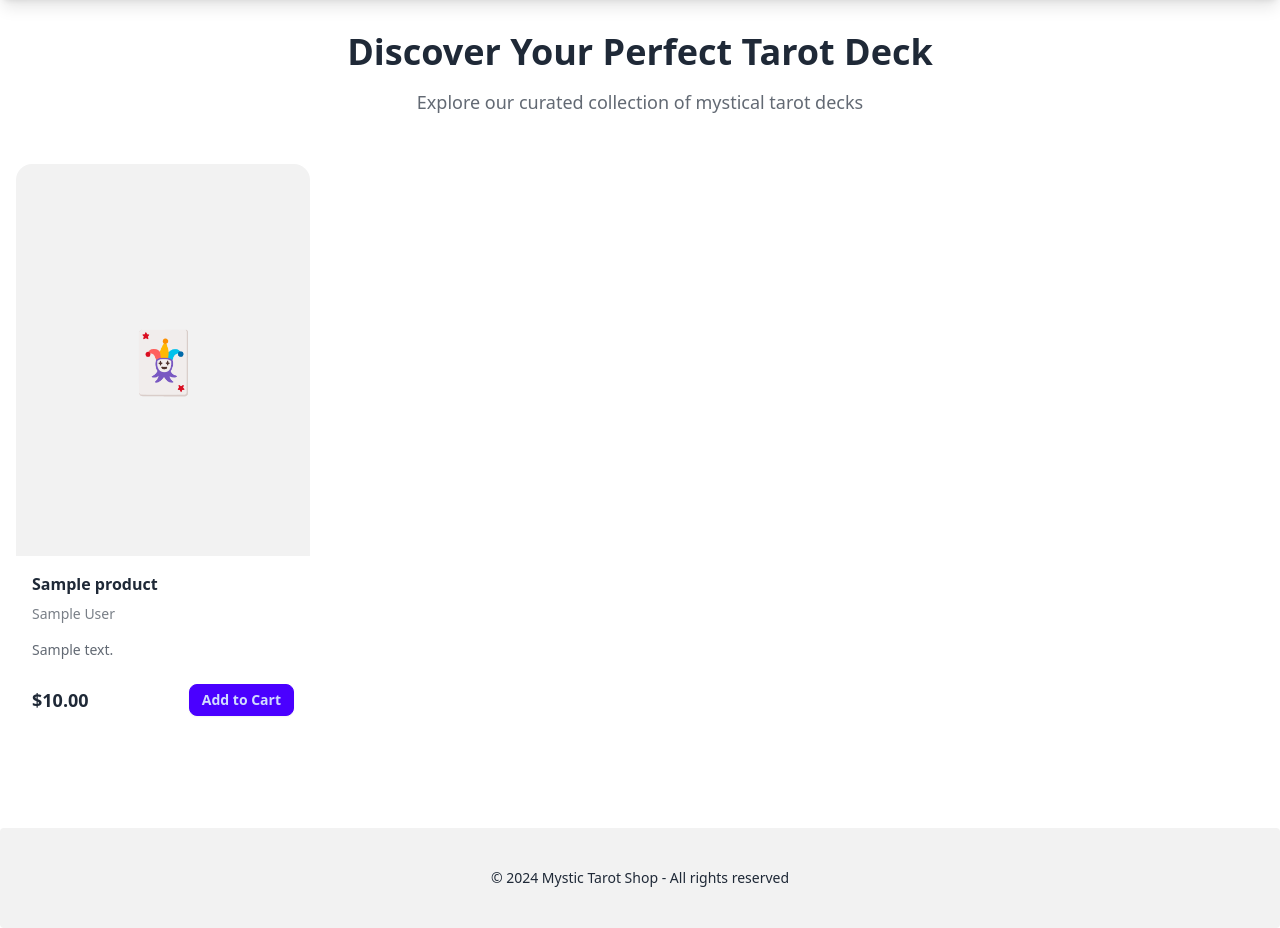
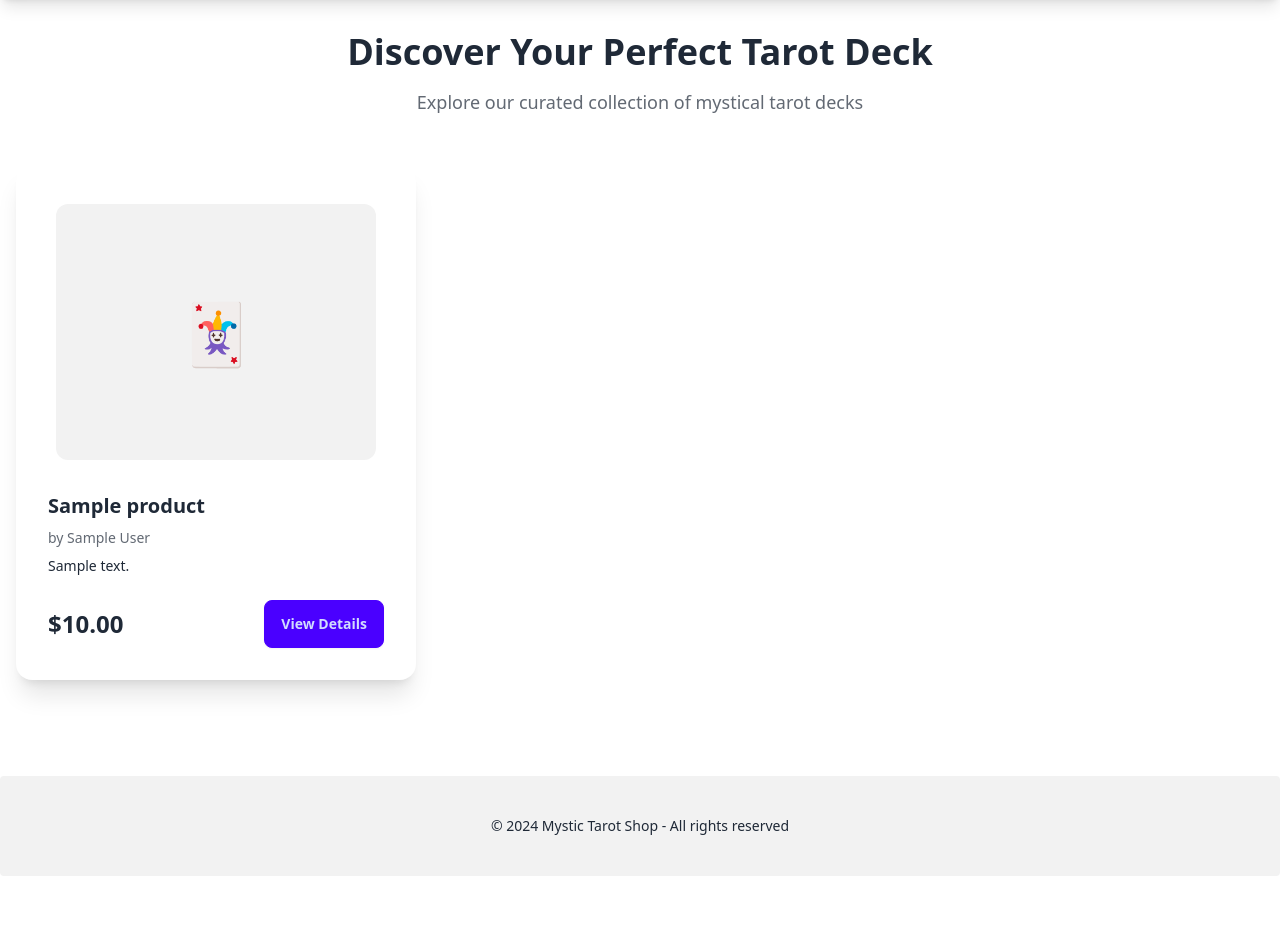
Before and after one commit to murphy99/Tarot_Shop, a Flask app: page / in a window 1280 px wide. Shown: the part 64-992 px from the top of the page. After the commit the page ends 940 px from the top, so only its background shows below. Run offline with Flask 3, Linux system fonts and the light colour scheme; tables that the repository leaves empty hold one stand-in row (values such as "Sample post"); some libraries are stand-ins or nearby versions.

Commit message:
Reverted back version

```diff
--- a/templates/index.html
+++ b/templates/index.html
@@ -6,44 +6,24 @@
     <p class="text-lg text-base-content/70">Explore our curated collection of mystical tarot decks</p>
 </div>
 
-<div class="grid grid-cols-2 md:grid-cols-3 lg:grid-cols-4 gap-6">
+<div class="grid grid-cols-1 md:grid-cols-2 lg:grid-cols-3 gap-6">
     {% for product in products %}
-    <a href="/product/{{ product.id }}" class="card bg-base-100 hover:shadow-xl transition-shadow cursor-pointer">
-        <figure class="bg-base-200 aspect-[3/4] flex items-center justify-center">
-            <span class="text-6xl">🃏</span>
+    <div class="card bg-base-100 shadow-xl hover:shadow-2xl transition-shadow">
+        <figure class="px-10 pt-10">
+            <div class="bg-base-200 rounded-xl w-full h-64 flex items-center justify-center">
+                <span class="text-6xl">🃏</span>
+            </div>
         </figure>
-        <div class="card-body p-4">
-            <h2 class="card-title text-base">{{ product.name }}</h2>
-            <p class="text-sm text-base-content/60">{{ product.author }}</p>
-            <p class="text-sm text-base-content/70 line-clamp-2 mt-2">{{ product.description }}</p>
-            <div class="flex justify-between items-center mt-4">
-                <span class="text-lg font-bold">${{ "%.2f"|format(product.price) }}</span>
-                <button onclick="event.preventDefault(); event.stopPropagation(); addToCart({{ product.id }})" class="btn btn-primary btn-sm">Add to Cart</button>
+        <div class="card-body">
+            <h2 class="card-title">{{ product.name }}</h2>
+            <p class="text-sm text-base-content/70">by {{ product.author }}</p>
+            <p class="text-sm line-clamp-2">{{ product.description }}</p>
+            <div class="card-actions justify-between items-center mt-4">
+                <span class="text-2xl font-bold">${{ "%.2f"|format(product.price) }}</span>
+                <a href="/product/{{ product.id }}" class="btn btn-primary">View Details</a>
             </div>
         </div>
-    </a>
+    </div>
     {% endfor %}
 </div>
-
-<script>
-async function addToCart(productId) {
-    try {
-        const response = await fetch(`/add-to-cart/${productId}`, {
-            method: 'POST',
-            headers: {
-                'Content-Type': 'application/json',
-            }
-        });
-
-        const data = await response.json();
-
-        if (data.success) {
-            document.querySelector('.indicator-item').textContent = data.cart_count;
-            // Could add a toast notification here too if you want
-        }
-    } catch (error) {
-        console.error('Error:', error);
-    }
-}
-</script>
 {% endblock %}
```
